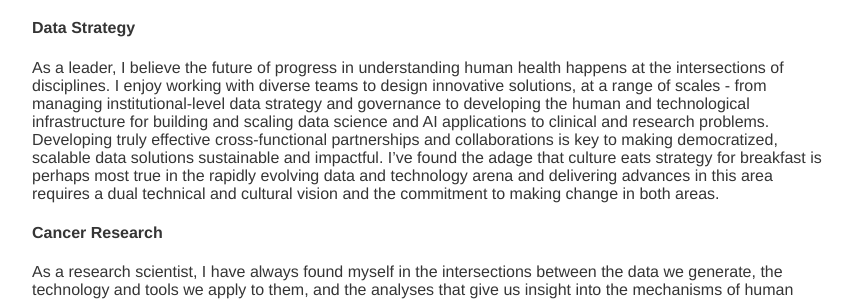
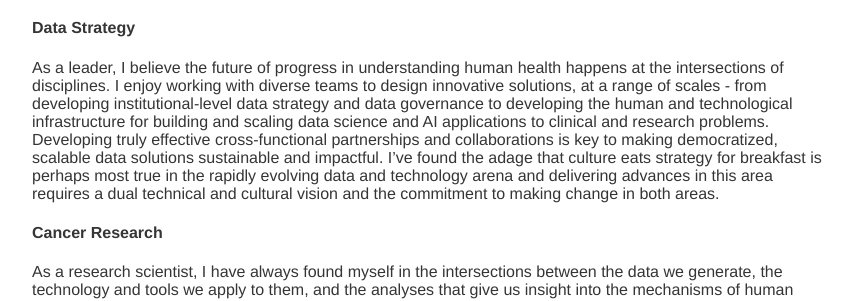
Before and after one commit to vortexing/vortexing.github.io, a Jekyll site: the page built from index.md, in a window 1280 px wide. Shown: the part 580-881 px from the top of the page, without its empty margins (208-1071 px from the left). Built offline with Jekyll 4.4.1, drawn with Linux system fonts in a browser that asks for light colours; our own code applies the rules of GitHub Pages for plain Markdown files.

Commit message:
developing

```diff
--- a/index.md
+++ b/index.md
@@ -8,7 +8,7 @@ I’m a biomedical engineer turned molecular biologist turned data scientist wit
 
 
 #### Data Strategy
-As a leader, I believe the future of progress in understanding human health happens at the intersections of disciplines. I enjoy working with diverse teams to design innovative solutions, at a range of scales - from managing institutional-level data strategy and governance to developing the human and technological infrastructure for building and scaling data science and AI applications to clinical and research problems. Developing truly effective cross-functional partnerships and collaborations is key to making democratized, scalable data solutions sustainable and impactful.  I've found the adage that culture eats strategy for breakfast is perhaps most true in the rapidly evolving data and technology arena and delivering advances in this area requires a dual technical and cultural vision and the commitment to making change in both areas.
+As a leader, I believe the future of progress in understanding human health happens at the intersections of disciplines. I enjoy working with diverse teams to design innovative solutions, at a range of scales - from developing institutional-level data strategy and data governance to developing the human and technological infrastructure for building and scaling data science and AI applications to clinical and research problems. Developing truly effective cross-functional partnerships and collaborations is key to making democratized, scalable data solutions sustainable and impactful.  I've found the adage that culture eats strategy for breakfast is perhaps most true in the rapidly evolving data and technology arena and delivering advances in this area requires a dual technical and cultural vision and the commitment to making change in both areas.
 
 #### Cancer Research
 As a research scientist, I have always found myself in the intersections between the data we generate, the technology and tools we apply to them, and the analyses that give us insight into the mechanisms of human disease. My [research specialties](/research) include genomic data integration, single-cell and bulk sequencing analysis, cloud-based bioinformatics, and regulatorily-compliant data management.
```
